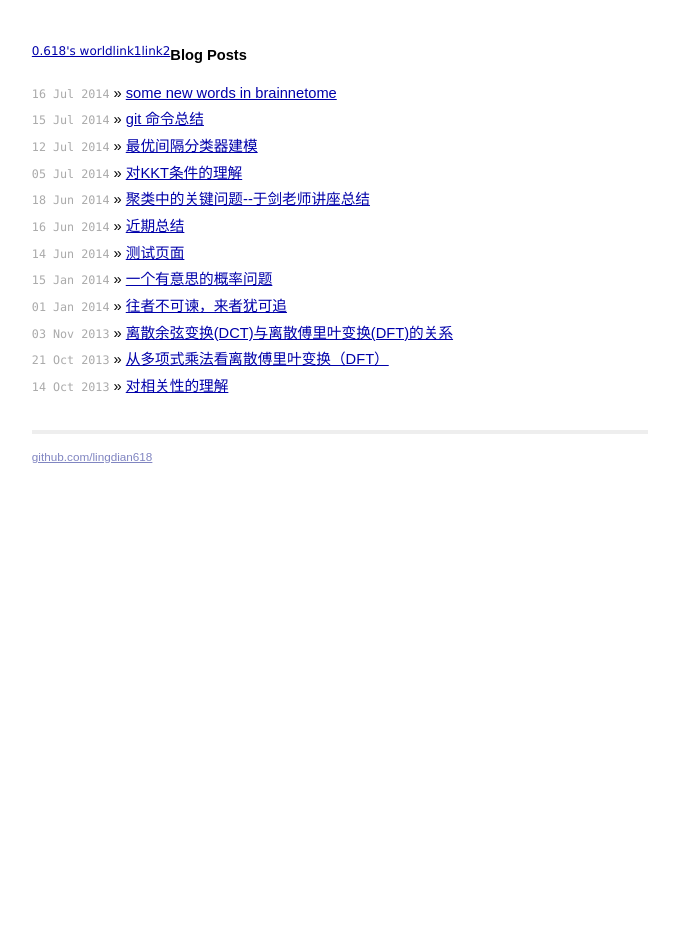
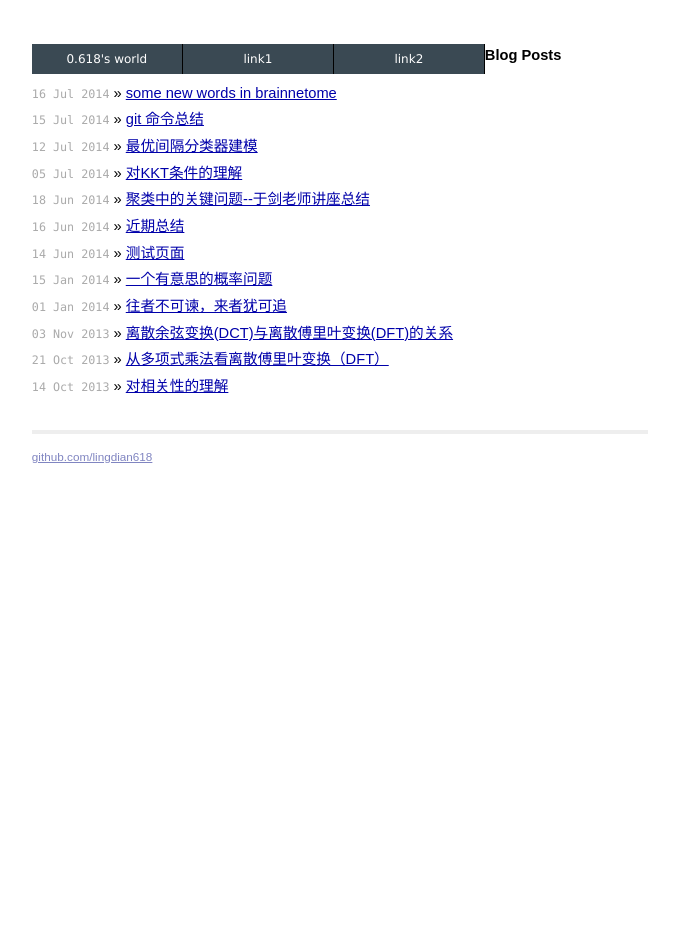
Before and after one commit to SimpleJian/blog, a Jekyll site: the page built from index.html, in a window 1280 px wide. Shown: the whole page, without its empty margins (300-979 px from the left). Built offline with Jekyll 4.4.1, drawn with Linux system fonts in a browser that asks for light colours.

Commit message:
Just another push

```diff
--- a/css/screen.css
+++ b/css/screen.css
@@ -10,7 +10,21 @@ margin:0;
 #nav li{
 float: left;
 }
-
+#nav li a{
+display:block;
+width:150px;
+height:30px;
+line-height:30px;
+text-align:center;
+background:#3A4953;
+color:#fff;
+text-decoration:none;
+border-right:1px solid #000;
+}
+#nav li a:hover {
+background:#146C9C;
+color:#fff;
+}
 /*****************************************************************************/
 /*
 /* Common
```
Also changed, not shown: 2 other files.
